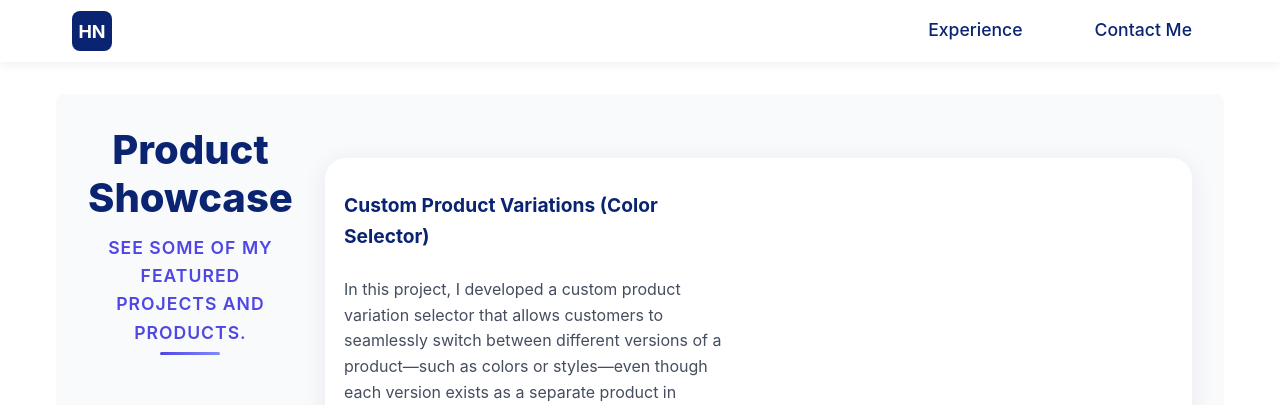
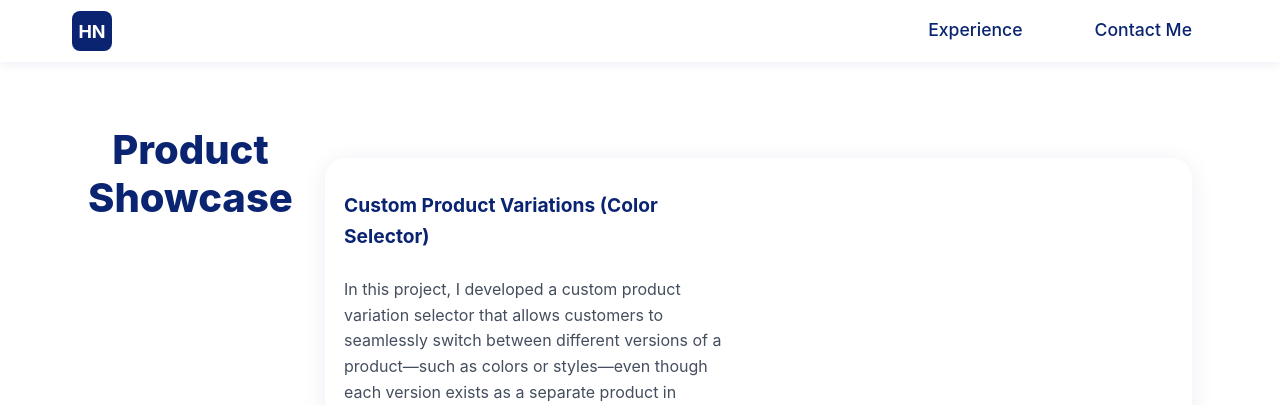
Before and after one commit to harkemoyo/Resume, a React (Create React App) app: page /product-showcase in a window 1280 px wide. Shown: the top 405 px of the page. Built offline with nearby package versions, Linux system fonts and the light colour scheme.

Commit message:
added mobile style

```diff
--- a/src/App.css
+++ b/src/App.css
@@ -540,22 +540,15 @@
   border-bottom-color: var(--primary-color);
 }
 
-/* Content Sections */
-.content-section {
-  background: white;
-  border-radius: 0.5rem;
-  padding-block: 2rem;
-}
+
 
 .section-header {
   text-align: center;
-  margin-bottom: 2rem;
 }
 
 .section-header h2 {
   font-size: 1.875rem;
   font-weight: 700;
-  margin-bottom: 0.5rem;
 }
 
 .section-subtitle {
@@ -665,9 +658,13 @@
 
 .services-grid {
   display: grid;
-  grid-template-columns: repeat(auto-fit, minmax(300px, 1fr));
   gap: 1.5rem;
   margin: 2.5rem 0;
+}
+@media (min-width: 992px) {
+    .services-grid {
+        grid-template-columns: repeat(auto-fit, minmax(250px, 1fr));
+    }
 }
 
 .service-card {
@@ -1969,7 +1966,6 @@
   justify-content: center;
   gap: 2rem;
   padding: 2rem;
-  background-color: #f9fafb; /* light background */
 }
 
 .bio-card {
--- a/src/components/sections/CompanyValue.css
+++ b/src/components/sections/CompanyValue.css
@@ -16,15 +16,14 @@
 
 /* Section Header */
 .section-header {
+  display: grid;
+  gap: 1rem;
   text-align: center;
-  margin-bottom: 3.5rem;
-  position: relative;
 }
 
 .section-header h2 {
   font-size: 2.5rem;
   color: #0a2472;
-  margin-bottom: 0.75rem;
   font-weight: 800;
   line-height: 1.2;
 }
@@ -36,7 +35,6 @@
   font-weight: 600;
   text-transform: uppercase;
   letter-spacing: 1px;
-  margin-bottom: 1.5rem;
   position: relative;
   padding-bottom: 0.5rem;
 }
@@ -73,7 +71,6 @@
 .value-card h3 {
   font-size: 1.75rem;
   color: #0a2472;
-  margin-bottom: 1.5rem;
   text-align: center;
   font-weight: 700;
 }
```
